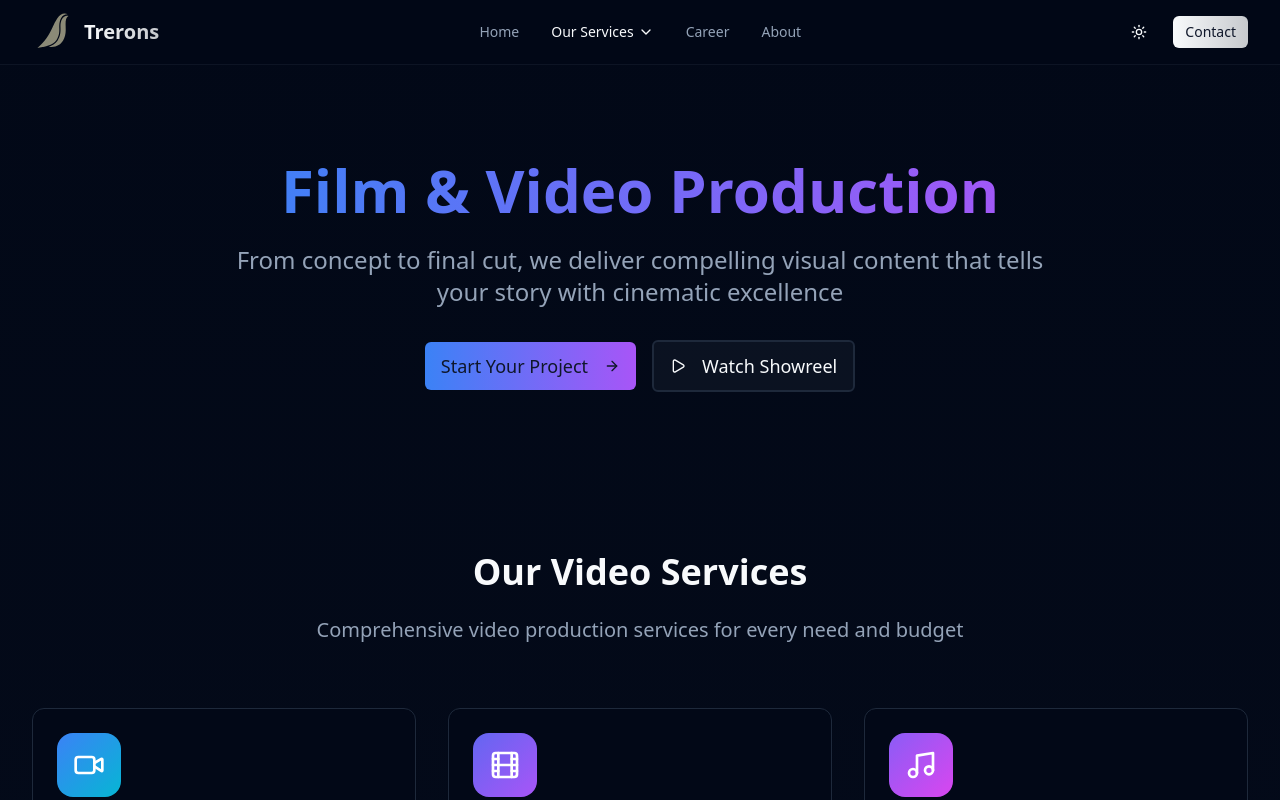
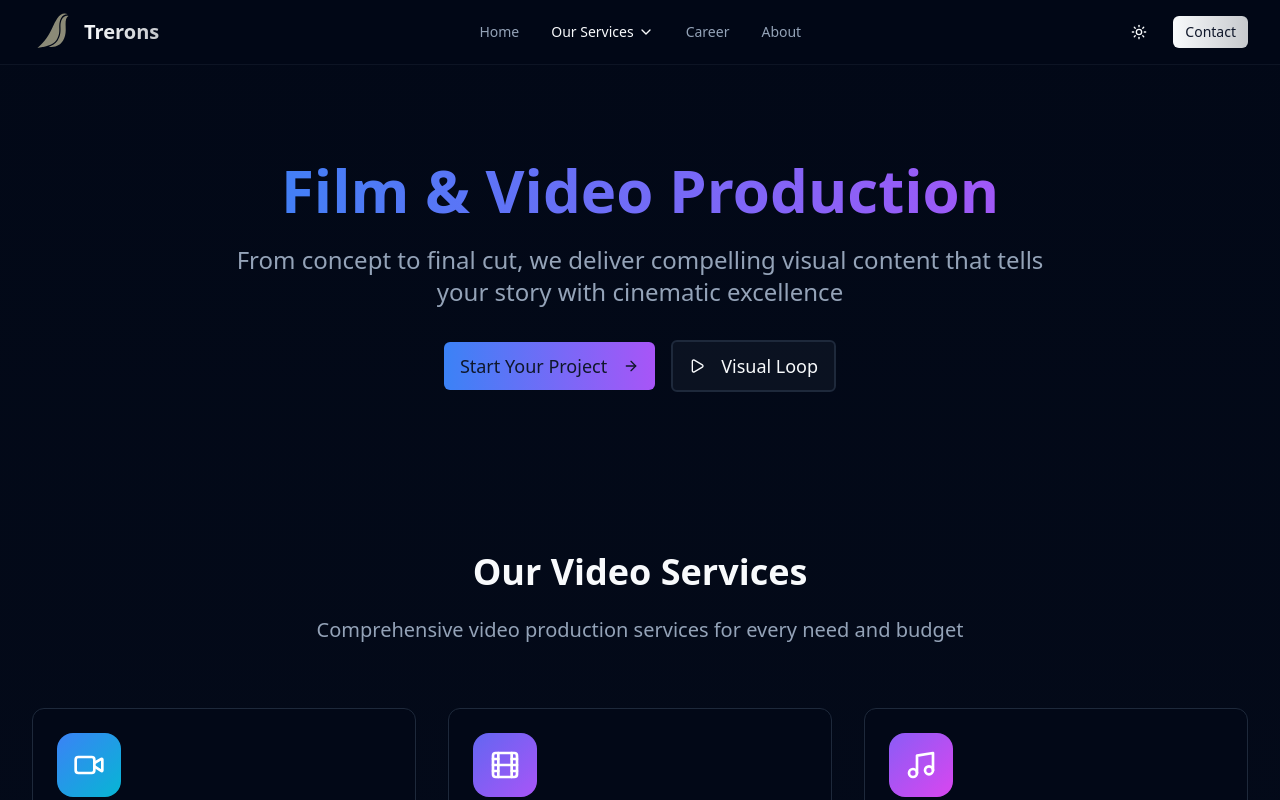
Before and after one commit to nitish-trerons/trerons-web, a React (Vite) app: page /film-video in a window 1280 px wide. Shown: the top 800 px of the page. Built offline with nearby package versions, Linux system fonts and the light colour scheme.

Commit message:
Update FilmVideo page

```diff
--- a/src/pages/FilmVideo.tsx
+++ b/src/pages/FilmVideo.tsx
@@ -111,7 +111,7 @@ const FilmVideo = () => {
                         <a href="https://visualloop.in" target="_blank" rel="noopener noreferrer">
                             <Button variant="outline" size="lg" className="text-lg px-8 py-6 border-2 hover:bg-blue-500 hover:text-white transition-all duration-500 transform hover:scale-110">
                                 <Play className="mr-2 h-5 w-5" />
-                                Watch Showreel
+                                Visual Loop
                             </Button>
                         </a>
                     </div>
```
